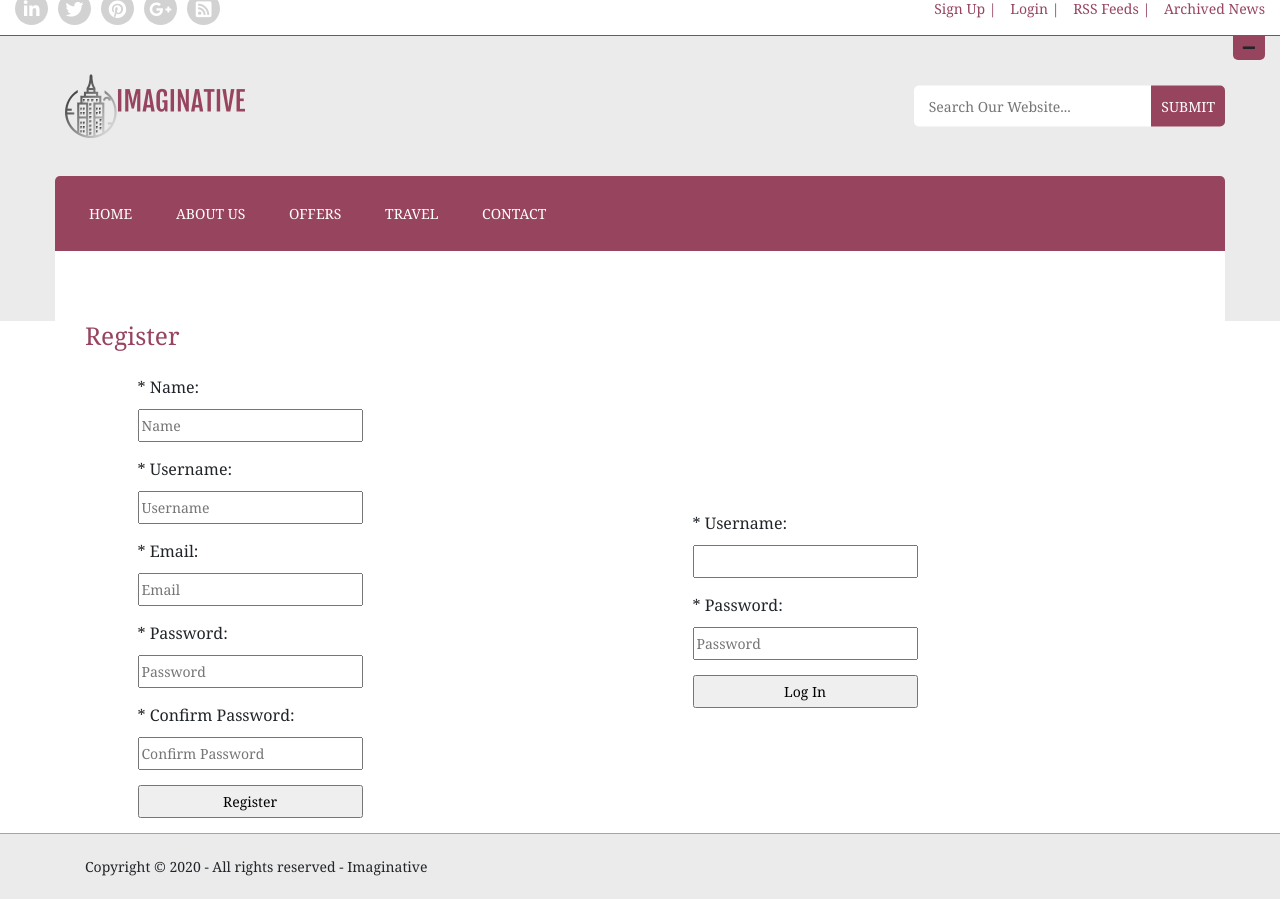
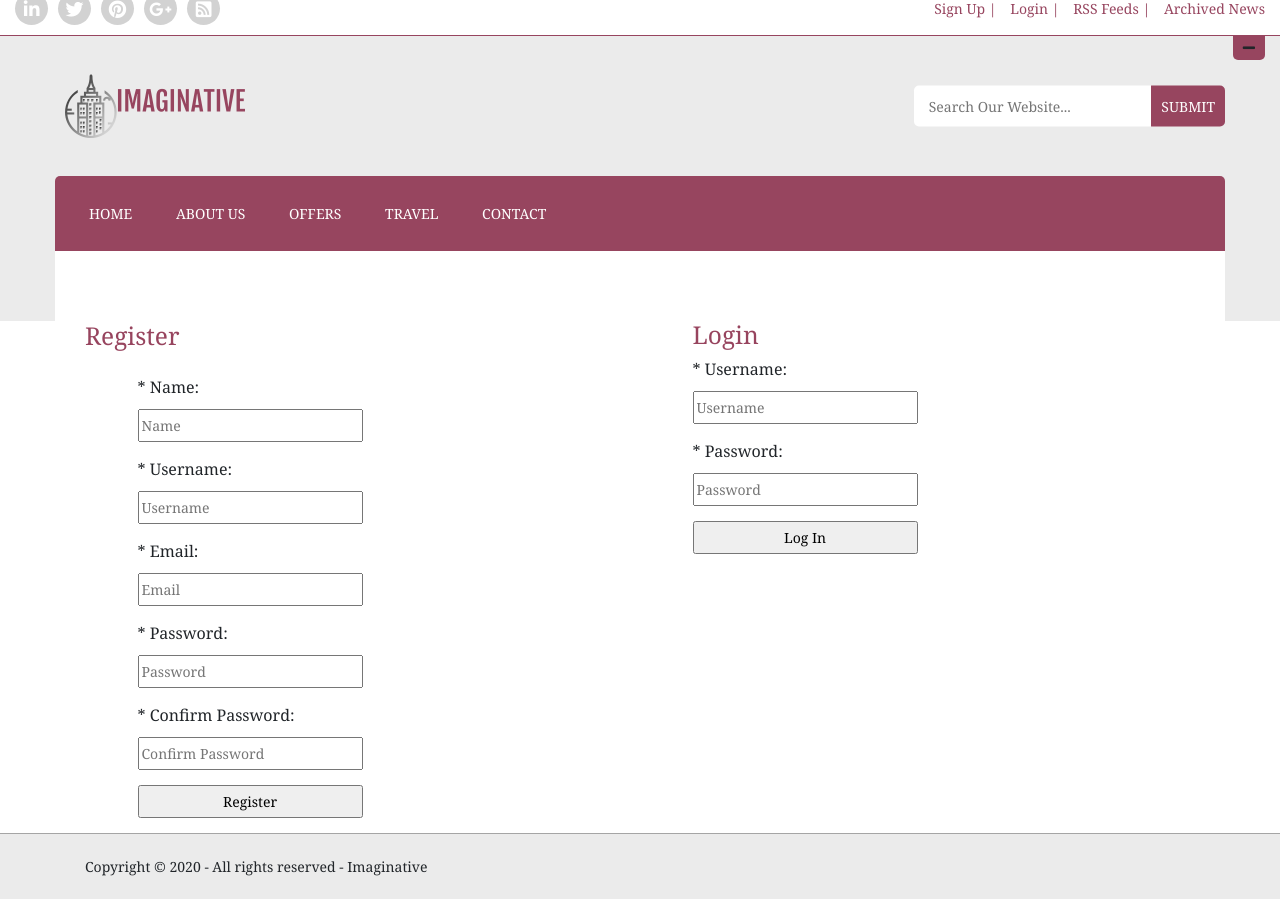
Before and after one commit to drinmusa/BI_20-21_Gr3, a PHP site: page /user.php in a window 1280 px wide. Shown: the part 18-917 px from the top of the page. Run offline with PHP 8.4, Linux system fonts and the light colour scheme.

Commit message:
Minor fixes in register/login

```diff
--- a/register.php
+++ b/register.php
@@ -1,5 +1,4 @@
 <?php
-		header('Location:user.php');
     session_start();
         $dbhost = 'localhost';
         $dbuser = 'root';
@@ -49,7 +48,7 @@
             echo '</script>';
 
         } else{
-						$naem = $_POST['name'];
+						$name = $_POST['name'];
             $username = $_POST['username'];
             $email = $_POST['email'];
             $password = $_POST['password'];
@@ -69,10 +68,12 @@
                 echo '<script type="text/javascript">';
                 echo 'alert("A user with this username already exists. Please try another.");';
                 echo '</script>';
+								echo'<script> window.location.href = "user.php"</script>';
             } else if(mysqli_num_rows($resEm) > 0){
                 echo '<script type="text/javascript">';
                 echo 'alert("A user with this email already exists. Please try another.");';
                 echo '</script>';
+								echo'<script> window.location.href = "user.php"</script>';
             } else{
                 $query = "INSERT INTO users (name,username, email, password) VALUES('$name','$username','$email','$hashPass')";
 
--- a/user.php
+++ b/user.php
@@ -170,11 +170,12 @@ if (isset($_POST['login'])){
           <input type="password" name="confirmpassword" id="confirmpassword" placeholder="Confirm Password">
 					<input type="submit" name="register" value="Register">
             </form>
-         <div class="contact-container">
+         <div class="contact-container" style="margin-top:-320px;">
 
 				   <form  method="POST" id="login-form">
+					 <h3 style="color: #97445e">Login</h3>
 					 <label for="username"><span class="required">*</span> Username:</label>
-							<input type="text" value="<?php if(isset($_COOKIE["usernameL"])) { echo $_COOKIE["usernamelogin"]; } ?>" name="username" id="username" placholder="Username">
+							<input type="text" value="<?php if(isset($_COOKIE["usernamelogin"])) { echo $_COOKIE["usernamelogin"]; } ?>" name="username" id="username" placeholder="Username">
 							<label for="password"><span class="required">* </span>Password:</label>
           <input type="password" name="password" id="password" value="<?php if(isset($_COOKIE["password"])) { echo $_COOKIE["password"]; } ?>" placeholder="Password">
 					<input type="submit" name="login" value="Log In">
```
